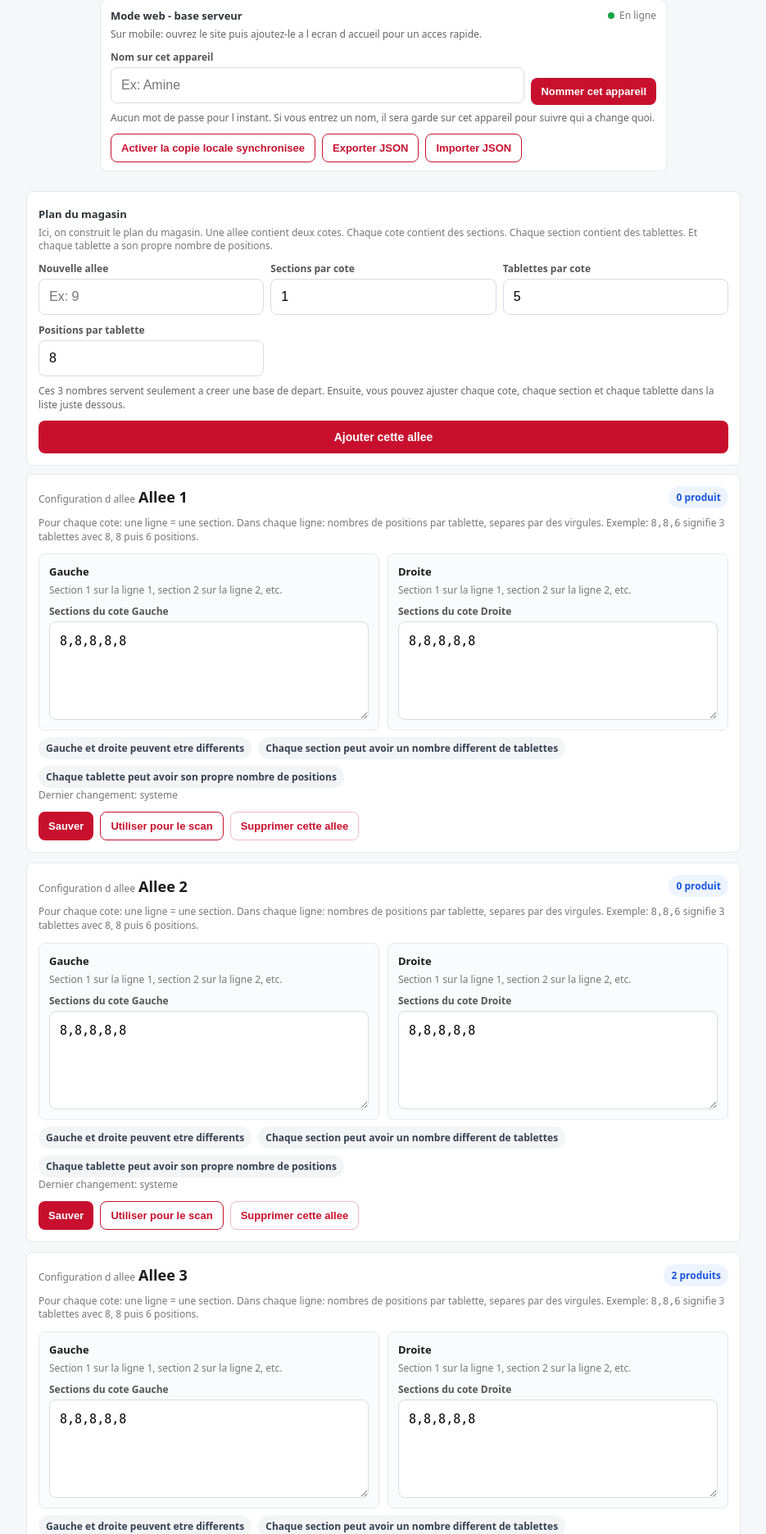
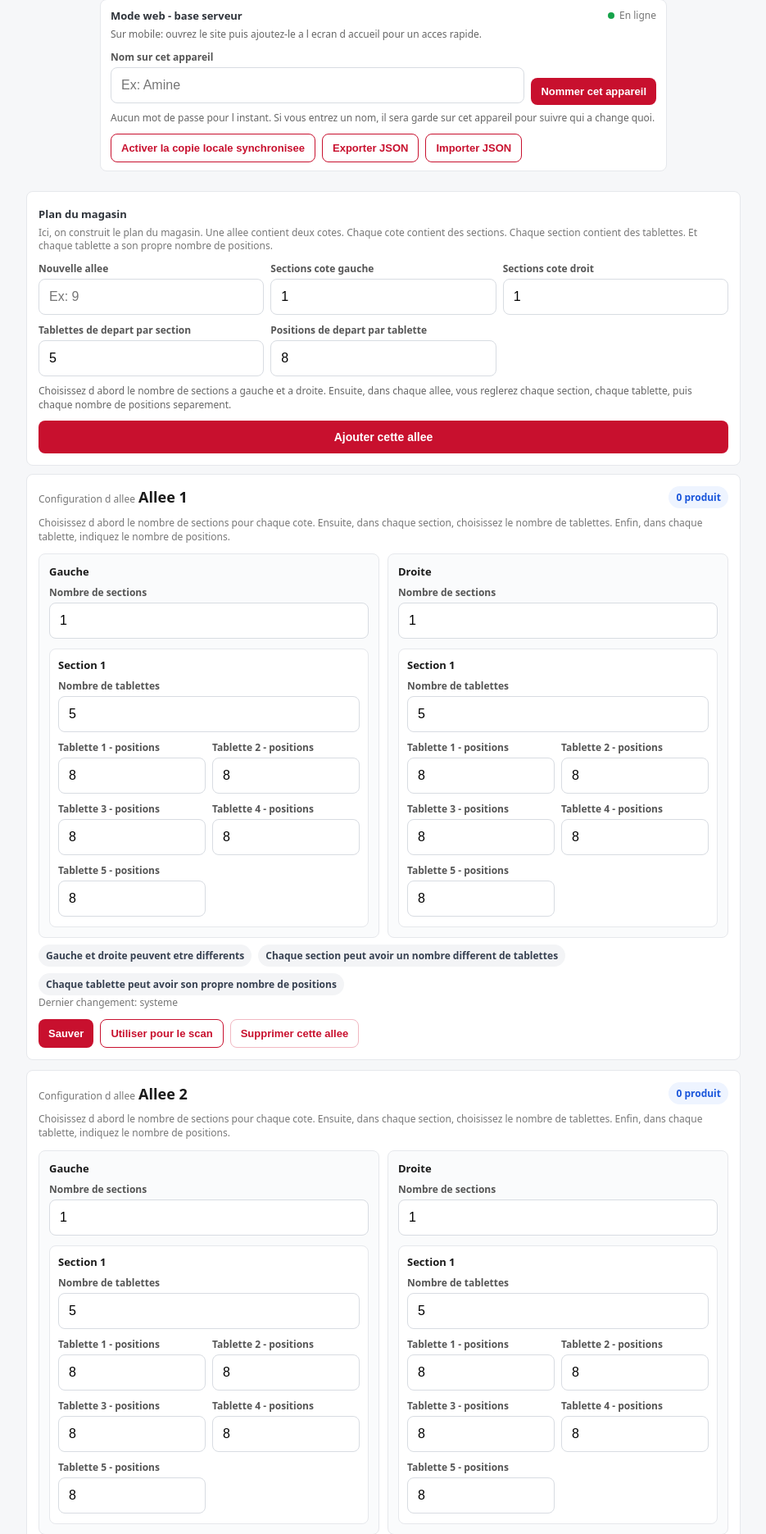
Before and after one commit to Mostaax5/familiprix-locator, a Flask app: page / in a window 1280 px wide, after a click on "Plan". Shown: the part 120-1991 px from the top of the page at 82% size, without its empty margins (172-1107 px from the left). Run offline with Flask 3, Linux system fonts and the light colour scheme; data comes from the database, SQL or seed files in the repository.

Commit message:
Replace comma-based plan editor with structured aisle editor

```diff
--- a/templates/index.html
+++ b/templates/index.html
@@ -83,6 +83,9 @@
   .plan-sides{display:grid;grid-template-columns:1fr 1fr;gap:10px;margin-top:12px}
   .plan-side{border:1px solid #e6e8ec;border-radius:8px;padding:12px;background:#fafbfc}
   .plan-side h4{font-size:13px;font-weight:800;margin-bottom:6px}
+  .plan-section{border:1px solid #e6e8ec;border-radius:8px;padding:10px;background:white;margin-top:10px}
+  .plan-section h5{font-size:13px;font-weight:800;margin-bottom:8px}
+  .plan-shelf-grid{display:grid;grid-template-columns:1fr 1fr;gap:8px;margin-top:8px}
   .plan-meta{display:flex;gap:8px;flex-wrap:wrap;margin-top:8px}
   .plan-meta .pill{background:#f3f4f6;color:#374151}
   .map-textarea{width:100%;min-height:120px;padding:12px;border:1px solid #d8dce2;border-radius:8px;font-size:15px;line-height:1.5;resize:vertical;background:white}
@@ -106,7 +109,7 @@
   .status-dot.offline{background:#dc2626}
   .mono{font-family:ui-monospace,SFMono-Regular,Consolas,monospace}
   @media (min-width:860px){.content{max-width:900px}.layout-grid{grid-template-columns:1fr 1fr 1fr 1fr}.layout-actions{grid-template-columns:repeat(5,1fr)}}
-  @media (max-width:520px){.row2,.row3,.confirm-grid,.device-grid,.scan-tools,.btn-row{grid-template-columns:1fr}.tabs{top:calc(66px + env(safe-area-inset-top))}.tab{font-size:11px}.content{padding:10px}.cursor{align-items:flex-start;flex-direction:column}.btn-inline{width:100%}.scanner-viewport{height:min(34vh,220px)}}
+  @media (max-width:520px){.row2,.row3,.confirm-grid,.device-grid,.scan-tools,.btn-row,.plan-sides,.plan-shelf-grid{grid-template-columns:1fr}.tabs{top:calc(66px + env(safe-area-inset-top))}.tab{font-size:11px}.content{padding:10px}.cursor{align-items:flex-start;flex-direction:column}.btn-inline{width:100%}.scanner-viewport{height:min(34vh,220px)}}
   @media (max-width:520px){.plan-sides{grid-template-columns:1fr}}
   @media (max-width:420px){.layout-grid,.layout-actions{grid-template-columns:1fr}}
 </style>
@@ -296,19 +299,23 @@
         <input type="number" id="mapAisle" min="1" placeholder="Ex: 9"/>
       </div>
       <div class="field">
-        <label class="label" for="mapSection">Sections par cote</label>
-        <input type="number" id="mapSection" min="1" value="1"/>
+        <label class="label" for="mapLeftSections">Sections cote gauche</label>
+        <input type="number" id="mapLeftSections" min="1" value="1"/>
       </div>
       <div class="field">
-        <label class="label" for="mapShelf">Tablettes par cote</label>
-        <input type="number" id="mapShelf" min="1" value="5"/>
+        <label class="label" for="mapRightSections">Sections cote droit</label>
+        <input type="number" id="mapRightSections" min="1" value="1"/>
       </div>
       <div class="field">
-        <label class="label" for="mapPosition">Positions par tablette</label>
-        <input type="number" id="mapPosition" min="1" value="8"/>
+        <label class="label" for="mapInitialShelves">Tablettes de depart par section</label>
+        <input type="number" id="mapInitialShelves" min="1" value="5"/>
+      </div>
+      <div class="field">
+        <label class="label" for="mapInitialPositions">Positions de depart par tablette</label>
+        <input type="number" id="mapInitialPositions" min="1" value="8"/>
       </div>
     </div>
-    <div class="inline-note">Ces 3 nombres servent seulement a creer une base de depart. Ensuite, vous pouvez ajuster chaque cote, chaque section et chaque tablette dans la liste juste dessous.</div>
+    <div class="inline-note">Choisissez d abord le nombre de sections a gauche et a droite. Ensuite, dans chaque allee, vous reglerez chaque section, chaque tablette, puis chaque nombre de positions separement.</div>
     <button class="btn" onclick="createAisleLayout()">Ajouter cette allee</button>
     <div id="addMsg"></div>
   </div>
@@ -467,6 +474,18 @@ function defaultLayoutConfig(maxSection = 1, maxShelf = 5, maxPosition = 8) {
   };
 }
 
+function buildLayoutWithSideCounts(leftSections = 1, rightSections = 1, shelfCount = 5, positionCount = 8) {
+  const makeSections = (count) => Array.from({length: Math.max(1, Number(count) || 1)}, () => ({
+    shelves: Array.from({length: Math.max(1, Number(shelfCount) || 1)}, () => Math.max(1, Number(positionCount) || 1))
+  }));
+  return {
+    sides: {
+      Gauche: {sections: makeSections(leftSections)},
+      Droite: {sections: makeSections(rightSections)}
+    }
+  };
+}
+
 function normalizeLayoutConfig(config, maxSection = 1, maxShelf = 5, maxPosition = 8) {
   const base = defaultLayoutConfig(maxSection, maxShelf, maxPosition);
   const source = (config && typeof config === 'object') ? config : {};
@@ -1010,9 +1029,10 @@ function loadScanDraft() {
 function persistAddDraft() {
   localStorage.setItem(STORAGE_KEYS.addDraft, JSON.stringify({
     aisle: document.getElementById('mapAisle').value.trim(),
-    section: document.getElementById('mapSection').value.trim(),
-    shelf: document.getElementById('mapShelf').value.trim(),
-    position: document.getElementById('mapPosition').value.trim()
+    leftSections: document.getElementById('mapLeftSections').value.trim(),
+    rightSections: document.getElementById('mapRightSections').value.trim(),
+    initialShelves: document.getElementById('mapInitialShelves').value.trim(),
+    initialPositions: document.getElementById('mapInitialPositions').value.trim()
   }));
 }
 
@@ -1022,9 +1042,10 @@ function loadAddDraft() {
   try {
     const draft = JSON.parse(saved);
     document.getElementById('mapAisle').value = draft.aisle || '';
-    document.getElementById('mapSection').value = draft.section || '1';
-    document.getElementById('mapShelf').value = draft.shelf || '5';
-    document.getElementById('mapPosition').value = draft.position || '8';
+    document.getElementById('mapLeftSections').value = draft.leftSections || '1';
+    document.getElementById('mapRightSections').value = draft.rightSections || '1';
+    document.getElementById('mapInitialShelves').value = draft.initialShelves || '5';
+    document.getElementById('mapInitialPositions').value = draft.initialPositions || '8';
   } catch (error) {}
 }
 
@@ -2254,17 +2275,29 @@ function renderMapEditor() {
           </div>
           <span class="pill">${layout.product_count || 0} produit${Number(layout.product_count || 0) > 1 ? 's' : ''}</span>
         </div>
-        <div class="section-note" style="margin-top:10px">Pour chaque cote: une ligne = une section. Dans chaque ligne: nombres de positions par tablette, separes par des virgules. Exemple: <span class="mono">8,8,6</span> signifie 3 tablettes avec 8, 8 puis 6 positions.</div>
+        <div class="section-note" style="margin-top:10px">Choisissez d abord le nombre de sections pour chaque cote. Ensuite, dans chaque section, choisissez le nombre de tablettes. Enfin, dans chaque tablette, indiquez le nombre de positions.</div>
         <div class="plan-sides">
         ${['Gauche','Droite'].map(side => {
           const sections = normalizeLayoutConfig(layout.config, layout.max_section, layout.max_shelf, layout.max_position).sides[side].sections;
           return `<div class="plan-side">
             <h4>${side}</h4>
-            <div class="small">Section 1 sur la ligne 1, section 2 sur la ligne 2, etc.</div>
             <div class="field" style="margin-top:8px">
-              <label class="label" for="mapConfig-${layout.aisle}-${side}">Sections du cote ${side}</label>
-              <textarea id="mapConfig-${layout.aisle}-${side}" class="map-textarea" placeholder="Exemple&#10;8,8,6&#10;4,4">${esc(formatSectionsForTextarea(sections))}</textarea>
+              <label class="label" for="sectionCount-${layout.aisle}-${side}">Nombre de sections</label>
+              <input id="sectionCount-${layout.aisle}-${side}" type="number" min="1" value="${sections.length}" onchange="setSideSectionCount('${esc(layout.aisle)}','${side}', this.value)"/>
             </div>
+            ${sections.map((section, sectionIndex) => `<div class="plan-section">
+              <h5>Section ${sectionIndex + 1}</h5>
+              <div class="field">
+                <label class="label" for="shelfCount-${layout.aisle}-${side}-${sectionIndex}">Nombre de tablettes</label>
+                <input id="shelfCount-${layout.aisle}-${side}-${sectionIndex}" type="number" min="1" value="${section.shelves.length}" onchange="setSectionShelfCount('${esc(layout.aisle)}','${side}', ${sectionIndex}, this.value)"/>
+              </div>
+              <div class="plan-shelf-grid">
+                ${section.shelves.map((positions, shelfIndex) => `<div class="field">
+                  <label class="label" for="shelfPos-${layout.aisle}-${side}-${sectionIndex}-${shelfIndex}">Tablette ${shelfIndex + 1} - positions</label>
+                  <input id="shelfPos-${layout.aisle}-${side}-${sectionIndex}-${shelfIndex}" type="number" min="1" value="${positions}" onchange="setShelfPositionCount('${esc(layout.aisle)}','${side}', ${sectionIndex}, ${shelfIndex}, this.value)"/>
+                </div>`).join('')}
+              </div>
+            </div>`).join('')}
           </div>`;
         }).join('')}
         </div>
@@ -2295,61 +2328,73 @@ function getEditableLayout(aisle) {
   return normalizeLayoutConfig(layout.config, layout.max_section, layout.max_shelf, layout.max_position);
 }
 
-function formatSectionsForTextarea(sections) {
-  return (sections || [])
-    .map(section => (section.shelves || []).join(','))
-    .join('\n');
-}
-
-function parseShelfList(value) {
-  const numbers = String(value || '')
-    .split(',')
-    .map(item => Math.max(1, Number(item.trim()) || 0))
-    .filter(Boolean);
-  return numbers.length ? numbers : [8];
-}
-
-function parseSectionsTextarea(value) {
-  const lines = String(value || '')
-    .split(/\r?\n/)
-    .map(line => line.trim())
-    .filter(Boolean);
-  const sections = lines.map(line => ({shelves: parseShelfList(line)}));
-  return sections.length ? sections : [{shelves:[8]}];
+function getMutableLayout(aisle) {
+  const layout = mapLayouts.find(item => String(item.aisle) === String(aisle));
+  if (!layout) return null;
+  layout.config = normalizeLayoutConfig(layout.config, layout.max_section, layout.max_shelf, layout.max_position);
+  return layout;
 }
 
 function readAisleLayoutConfig(aisle) {
-  const layout = getEditableLayout(aisle);
-  if (!layout) return null;
-  ['Gauche', 'Droite'].forEach(side => {
-    layout.sides[side].sections = parseSectionsTextarea(
-      document.getElementById(`mapConfig-${aisle}-${side}`)?.value || formatSectionsForTextarea(layout.sides[side].sections)
-    );
-  });
-  return layout;
+  return getEditableLayout(aisle);
+}
+
+function setSideSectionCount(aisle, side, rawValue) {
+  const layout = getMutableLayout(aisle);
+  if (!layout) return;
+  const count = Math.max(1, Number(rawValue) || 1);
+  const sections = layout.config.sides[side].sections;
+  const fallbackShelves = sections[sections.length - 1]?.shelves?.slice() || [8];
+  while (sections.length < count) sections.push({shelves: fallbackShelves.slice()});
+  sections.length = count;
+  renderMapEditor();
+}
+
+function setSectionShelfCount(aisle, side, sectionIndex, rawValue) {
+  const layout = getMutableLayout(aisle);
+  if (!layout) return;
+  const section = layout.config.sides[side].sections[sectionIndex];
+  if (!section) return;
+  const count = Math.max(1, Number(rawValue) || 1);
+  const shelves = section.shelves;
+  const fallbackValue = shelves[shelves.length - 1] || 8;
+  while (shelves.length < count) shelves.push(fallbackValue);
+  shelves.length = count;
+  renderMapEditor();
+}
+
+function setShelfPositionCount(aisle, side, sectionIndex, shelfIndex, rawValue) {
+  const layout = getMutableLayout(aisle);
+  if (!layout) return;
+  const section = layout.config.sides[side].sections[sectionIndex];
+  if (!section || section.shelves[shelfIndex] == null) return;
+  section.shelves[shelfIndex] = Math.max(1, Number(rawValue) || 1);
 }
 
 async function createAisleLayout() {
   if (!requireEditorSession('modifier le plan du magasin')) return;
   const aisle = document.getElementById('mapAisle').value.trim();
-  const max_section = document.getElementById('mapSection').value.trim() || '1';
-  const max_shelf = document.getElementById('mapShelf').value.trim() || '5';
-  const max_position = document.getElementById('mapPosition').value.trim() || '8';
+  const leftSections = document.getElementById('mapLeftSections').value.trim() || '1';
+  const rightSections = document.getElementById('mapRightSections').value.trim() || '1';
+  const max_shelf = document.getElementById('mapInitialShelves').value.trim() || '5';
+  const max_position = document.getElementById('mapInitialPositions').value.trim() || '8';
   const msgDiv = document.getElementById('addMsg');
+  const max_section = Math.max(Number(leftSections) || 1, Number(rightSections) || 1);
   const data = await apiCreateLayoutAisle({
     aisle,
     max_section,
     max_shelf,
     max_position,
-    config: defaultLayoutConfig(max_section, max_shelf, max_position)
+    config: buildLayoutWithSideCounts(leftSections, rightSections, max_shelf, max_position)
   });
   msgDiv.className = data.success ? 'msg success' : 'msg error';
   msgDiv.textContent = data.success ? `Allee ${aisle} ajoutee.` : (data.error || 'Creation impossible.');
   if (data.success) {
     document.getElementById('mapAisle').value = '';
-    document.getElementById('mapSection').value = '1';
-    document.getElementById('mapShelf').value = '5';
-    document.getElementById('mapPosition').value = '8';
+    document.getElementById('mapLeftSections').value = '1';
+    document.getElementById('mapRightSections').value = '1';
+    document.getElementById('mapInitialShelves').value = '5';
+    document.getElementById('mapInitialPositions').value = '8';
     await loadMapEditor();
   }
 }
@@ -2464,7 +2509,7 @@ if ('serviceWorker' in navigator) {
 
 document.addEventListener('keydown', handleHardwareScannerKey);
 document.getElementById('scanInput').addEventListener('input', persistScanDraft);
-['mapAisle','mapSection','mapShelf','mapPosition'].forEach(id => {
+['mapAisle','mapLeftSections','mapRightSections','mapInitialShelves','mapInitialPositions'].forEach(id => {
   document.getElementById(id).addEventListener('input', persistAddDraft);
   document.getElementById(id).addEventListener('change', persistAddDraft);
 });
```
